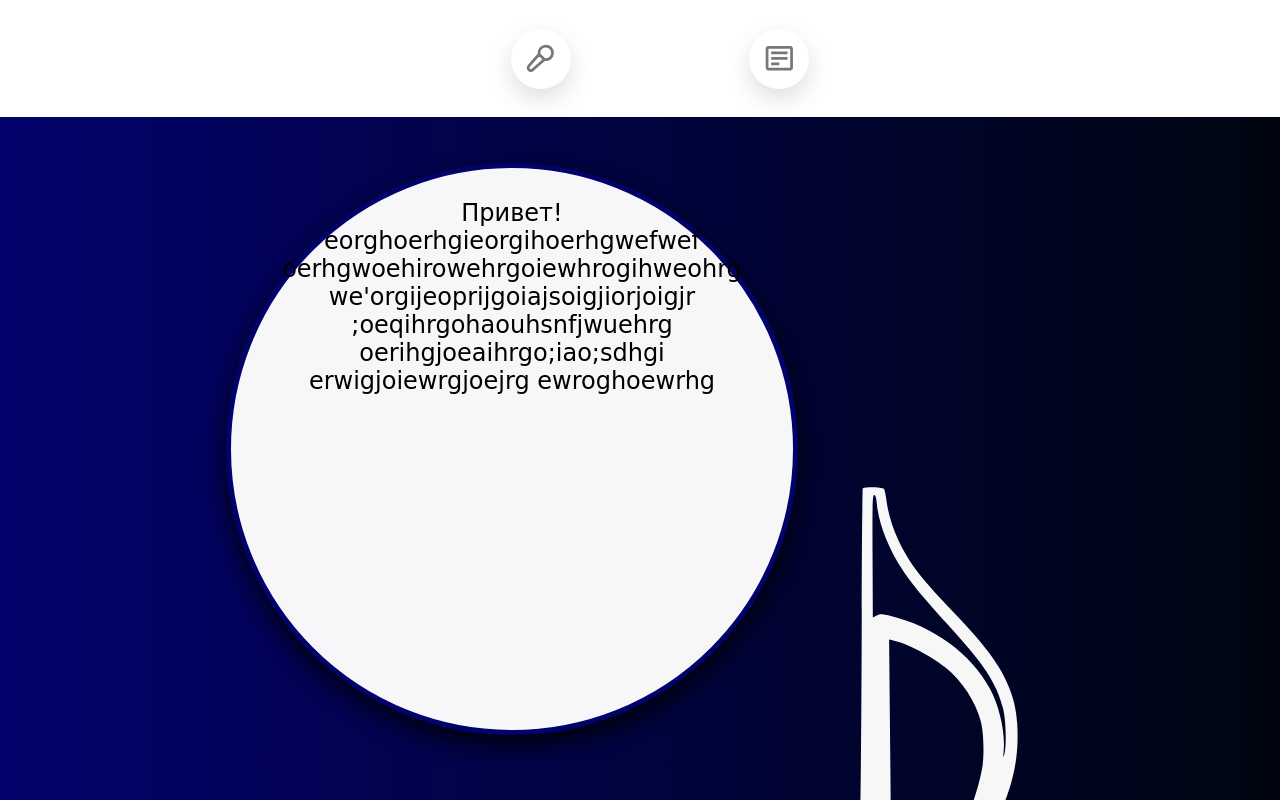
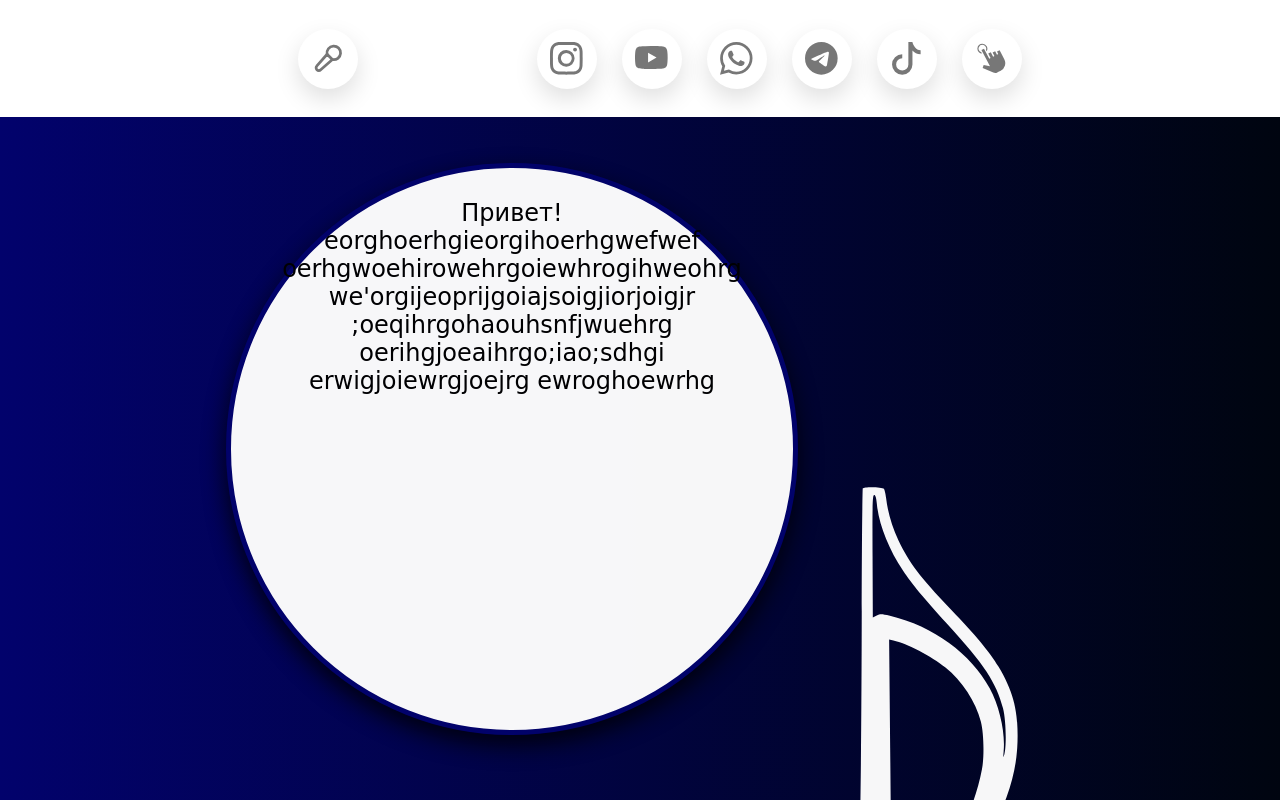
Before and after one commit to Reb1azzze/Vocalist, a React (Create React App) app: page / in a window 1280 px wide. Shown: the top 800 px of the page. Built offline with nearby package versions, Linux system fonts and the light colour scheme.

Commit message:
SocialMedia links added to Navbar

```diff
--- a/package.json
+++ b/package.json
@@ -16,7 +16,7 @@
     "react": "^18.2.0",
     "react-dom": "^18.2.0",
     "react-flow-renderer": "^10.3.17",
-    "react-icons": "^4.7.1",
+    "react-icons": "^4.8.0",
     "react-router": "^6.11.1",
     "react-router-dom": "^6.11.1",
     "react-scripts": "5.0.1",
--- a/src/components/Navbar/Navbar.scss
+++ b/src/components/Navbar/Navbar.scss
@@ -118,10 +118,6 @@ ul li:hover .navbar-main-item .navbar-title{
   --j:#a253f5;
 }
 
-.navbar-item3:hover{
-  width: 300px;
-}
-
 .navbar-item1{
   --i:#a955ff;
   --j:#ea51ff;
--- a/src/components/Navbar/Navbar.tsx
+++ b/src/components/Navbar/Navbar.tsx
@@ -1,23 +1,43 @@
 import React from 'react';
-import { BiDetail } from "react-icons/bi";
 import { TbMicrophone2 } from "react-icons/tb";
 import { useNavigate } from "react-router-dom";
 import './Navbar.scss';
-
+import {BsInstagram, BsTelegram, BsTiktok, BsWhatsapp, BsYoutube} from "react-icons/bs";
+import {GiClick} from "react-icons/gi";
 const Navbar = () => {
     let navigate = useNavigate();
     return (
         <div className='navbar'>
             <ul>
-                <li className='navbar-main-item' onClick={() => navigate('/')}>
+                <li className='navbar-main-item' onClick={() => navigate('/menu')}>
                     <TbMicrophone2 className='navbar-icon'/>
                     <span className='navbar-title'>Гульшат Хамурзина</span>
                 </li>
-                <li className='navbar-item3' onClick={() => navigate('/menu')}>
-                    <BiDetail className='navbar-icon' />
-                    <span className='navbar-title'>Сотрудничество</span>
+                <li className='navbar-item3'>
+                    <BsInstagram className='navbar-icon' />
+                    <span className='navbar-title'>Instagram</span>
                 </li>
-                </ul>
+                <li className='navbar-item3'>
+                    <BsYoutube className='navbar-icon' />
+                    <span className='navbar-title'>YouTube</span>
+                </li>
+                <li className='navbar-item4'>
+                    <BsWhatsapp className='navbar-icon'/>
+                    <span className='navbar-title'>Whatsapp</span>
+                </li>
+                <li className='navbar-item2'>
+                    <BsTelegram className='navbar-icon'/>
+                    <span className='navbar-title'>Telegram</span>
+                </li>
+                <li className='navbar-item2'>
+                    <BsTiktok className='navbar-icon'/>
+                    <span className='navbar-title'>TikTok</span>
+                </li>
+                <li className='navbar-item3'>
+                    <GiClick className='navbar-icon' />
+                    <span className='navbar-title'>Записаться в 1 клик</span>
+                </li>
+            </ul>
         </div>
     );
 };
```
Also changed, not shown: 1 other file (tests, documents, lock files or other folders).
